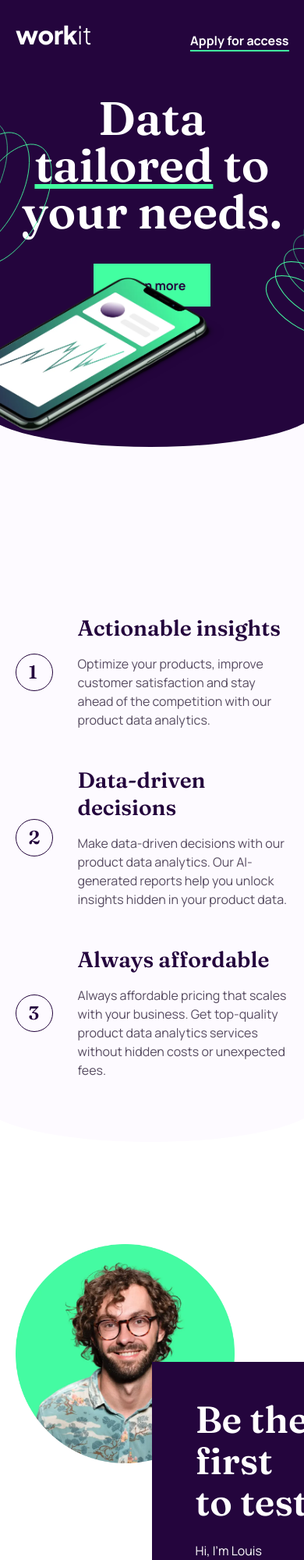
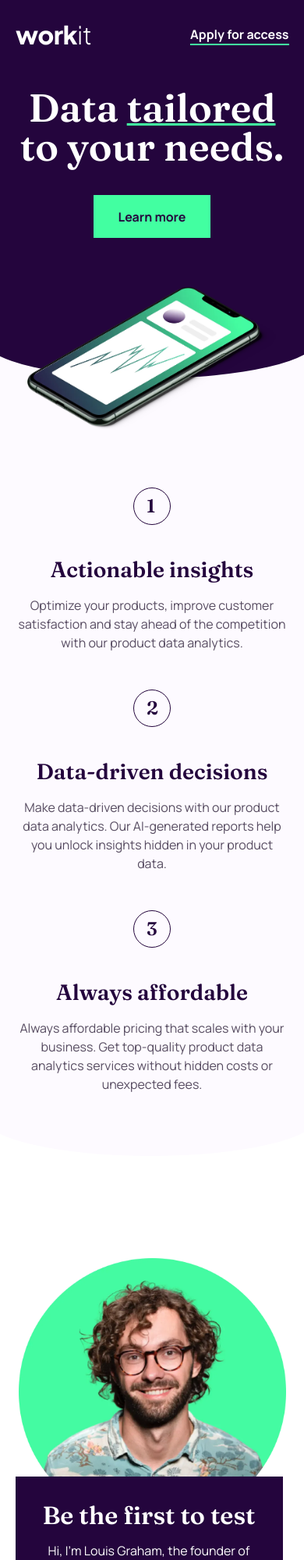
Before and after one commit to sannasinne/workit-landing-page, a plain HTML site: page index.html in a window 390 px wide. Shown: the top 2000 px of the page at 78% size. Drawn offline with Linux system fonts and the light colour scheme.

Commit message:
Mobile styles added

```diff
--- a/css/style.css
+++ b/css/style.css
@@ -152,7 +152,7 @@ header {
 header .container {
   display: flex;
   justify-content: space-between;
-  align-items: baseline;
+  align-items: center;
   padding-top: 56px;
 }
 
@@ -206,6 +206,7 @@ header .container {
 
 .hero-info h1 span {
   text-decoration: underline var(--clr-green);
+  text-decoration-thickness: 3px;
 }
 
 .hero-img {
@@ -462,4 +463,92 @@ ul li {
 
 @media (max-width: 600px) {
 
+  h1 {
+    font-size: 3.125rem;
+  }
+
+  h2 {
+    font-size: 2rem;
+  }
+
+  .hero-info {
+    max-width: 100%;
+    padding-bottom: 100px;
+  }
+
+  .hero-img {
+    width: 320px;
+    height: 184;
+    top: 310px;
+    left: 50%;
+    margin-left: -160px;
+  }
+
+  .bg-pattern-1 {
+    display: none;
+  }
+
+  .bg-pattern-2 {
+    display: none;
+  }
+
+  .info .container {
+    flex-direction: column;
+    align-items: center;
+  }
+
+  .info {
+    padding-top: 180px;
+  }
+
+  .card {
+    flex-direction: column;
+    justify-content: center;
+    align-items: center;
+    gap: 40px;
+    padding-top: 0px;
+    padding-bottom: 48px;
+  }
+
+  .card:last-child {
+    padding-bottom: 0;
+  }
+
+  .card-number-border {
+    width: 48px;
+    height: 48px;
+  }
+
+  .card-info {
+    width: auto;
+    text-align: center;
+  }
+
+  .founder-img {
+    width: 343px;
+    margin-top: 0px;
+    margin-bottom: 370px;
+    margin-right: auto;
+    margin-left: auto;
+  }
+
+  .founder-info {
+    max-width: 343px;
+    padding: 32px;
+    gap: 16px;
+    top: 280px;
+    left: 0px;
+    margin-right: auto;
+    margin-left: auto;
+    text-align: center;
+  }
+
+  .founder-info button {
+    margin-right: auto;
+    margin-left: auto;
+  }
+
+  .bg-pattern-3 {
+    display: none;
+  }
 }
```
